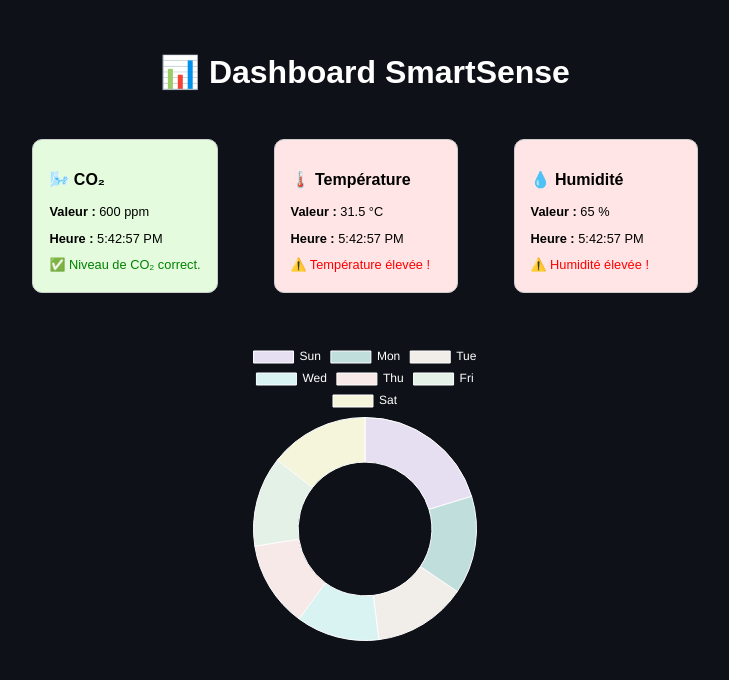
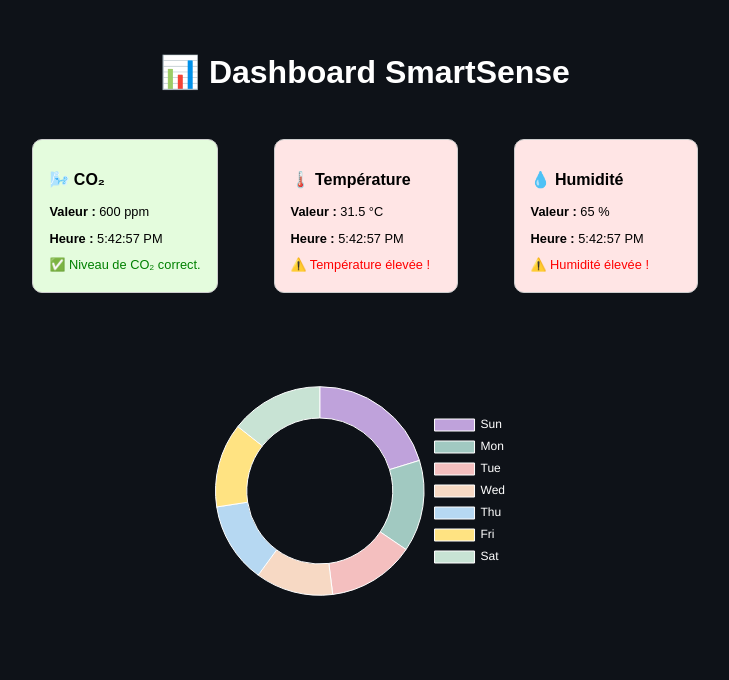
Before and after one commit to LiOlivier/SmartSense, a React (Create React App) app in the folder frontend/: page / in a window 1280 px wide. Shown: the top 680 px of the page, without its empty margins (275-1004 px from the left). Built offline with nearby package versions, Linux system fonts and the light colour scheme; no server answers.

Commit message:
color adjust

```diff
--- a/frontend/src/components/Widgets/Donut.jsx
+++ b/frontend/src/components/Widgets/Donut.jsx
@@ -13,18 +13,19 @@ const Donut = ({ data }) => {
   const labels = data.map(d => d.label);
   const values = data.map(d => d.value);
 
-  const backgroundColors = [
-    '#E6DFF1',
-    '#C0DEDB',
-    '#F1EDE9',
-    '#D9F2F2',
-    '#F8E9E9',
-    '#E3F1E6',
-    '#F5F5DC'
-  ];
+const backgroundColors = [
+        '#BFA2DB',
+        '#A1C9C1',
+        '#F4BFBF',
+        '#F7D9C4',
+        '#B6D8F2',
+        '#FFE382',
+        '#C8E3D4'
+];
 
   const chartData = {
     labels,
+
     datasets: [
       {
         data: values,
@@ -37,13 +38,13 @@ const Donut = ({ data }) => {
   const options = {
     plugins: {
       legend: {
-        position: 'top',
+        position: 'right',
         labels: {
           color: 'white',
         }
       },
     },
-    cutout: '60%'
+    cutout: '70%'
   };
 
   return (
```
